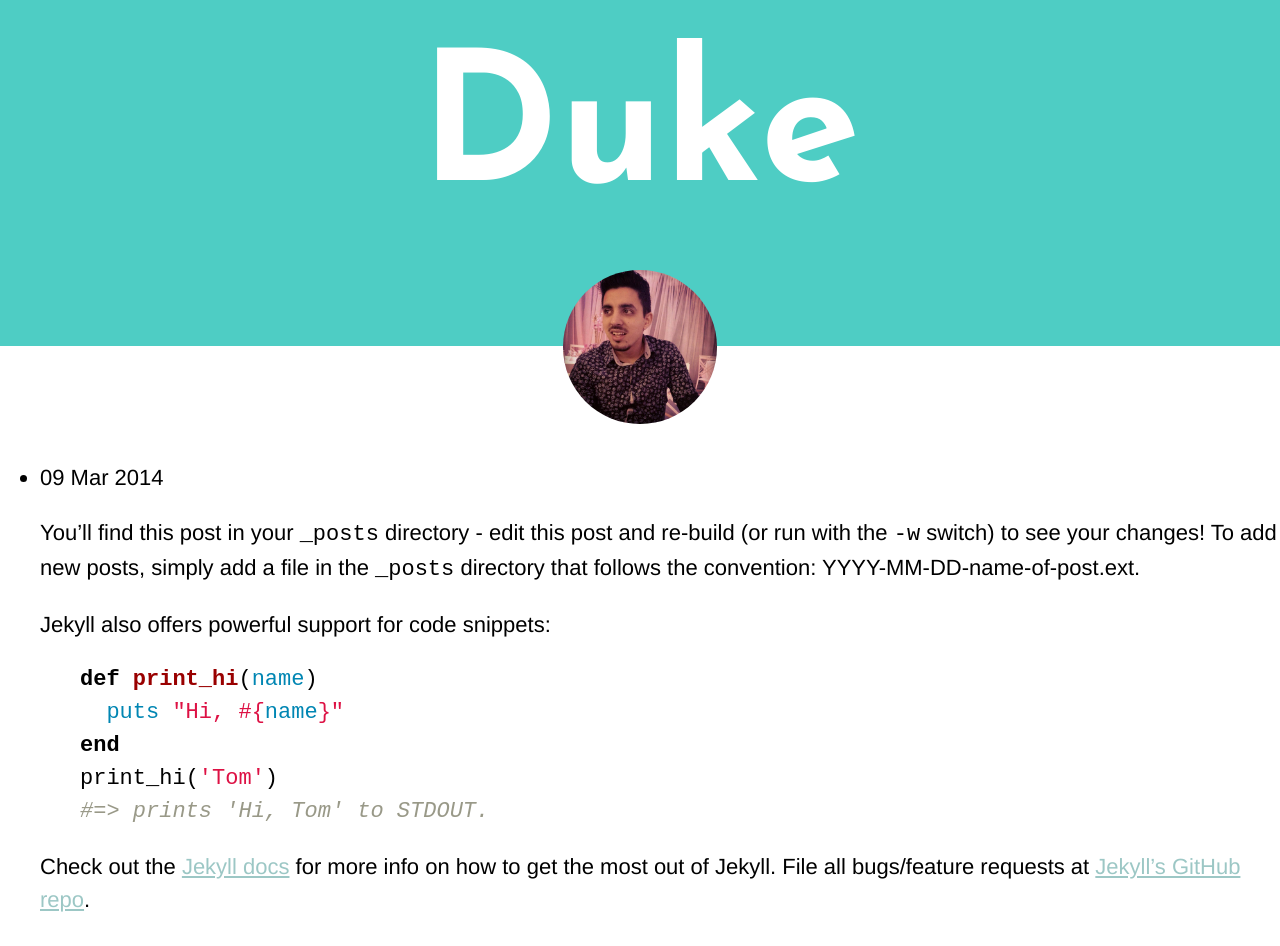
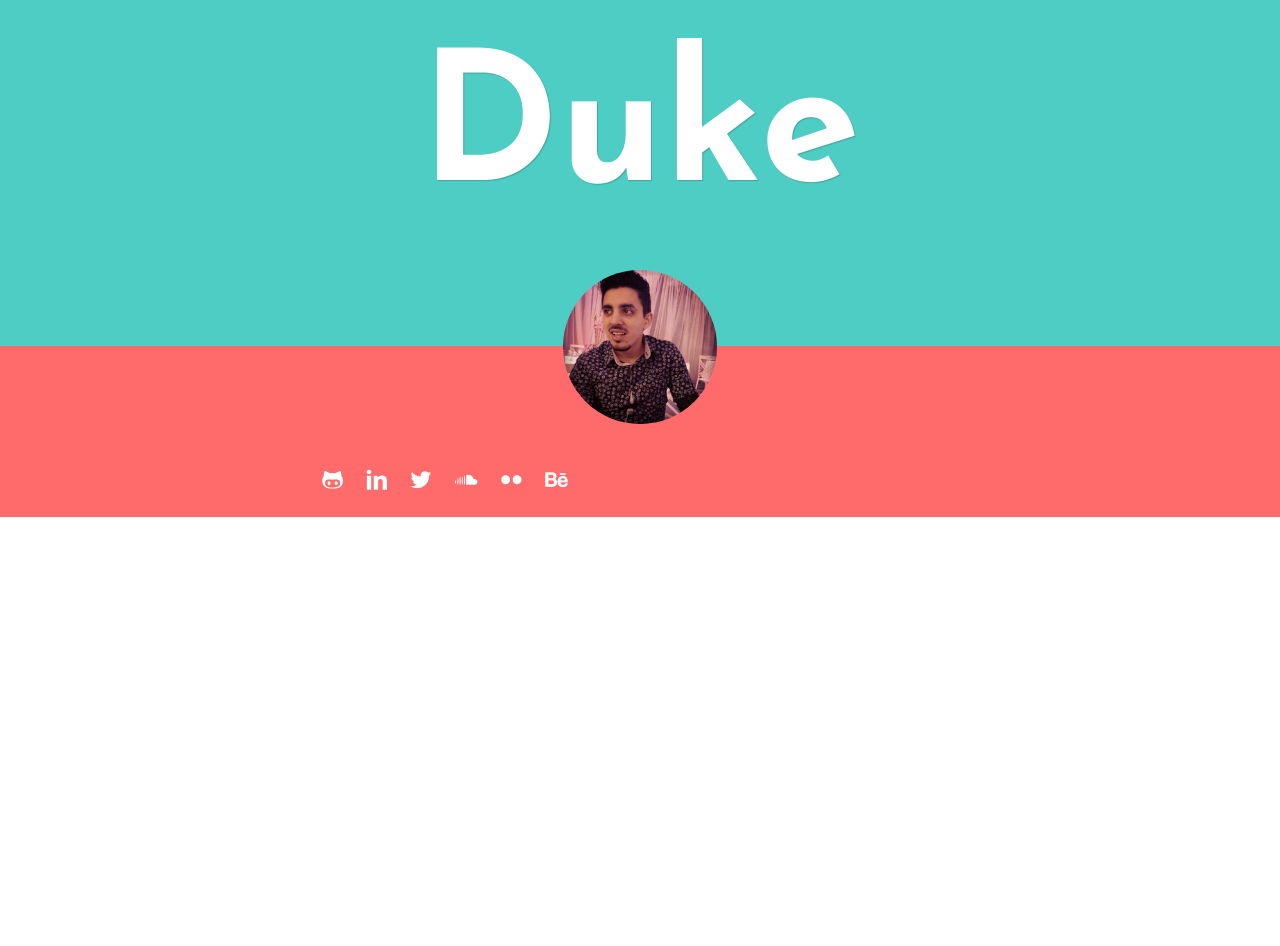
Before and after one commit to dukex/dukex.github.io.old, a Jekyll site: the page built from index.html, in a window 1280 px wide. Built offline with Jekyll 4.4.1, drawn with Linux system fonts in a browser that asks for light colours; Markdown is read by kramdown in place of the engine named in the settings; after the commit the page ends 900 px from its top, so only the background shows below that.

Commit message:
improved profile

```diff
--- a/_config.yml
+++ b/_config.yml
@@ -1,3 +1,3 @@
-name: Your New Jekyll Site
+name: Duke
 markdown: redcarpet
 pygments: true
--- a/css/main.css
+++ b/css/main.css
@@ -1,4 +1,14 @@
-/*! normalize.css v3.0.0 | MIT License | git.io/normalize */
+@font-face {
+    font-family: 'Entypo Social';
+    src: url('entypo-social.eot');
+    src: url('entypo-social.eot?#iefix') format('embedded-opentype'),
+         url('entypo-social.woff') format('woff'),
+         url('entypo-social.ttf') format('truetype'),
+         url('entypo-social.svg#clear_sansbold') format('svg');
+    font-weight: normal;
+    font-style: normal;
+}
+
 
 /**
  * 1. Set default font family to sans-serif.
@@ -462,6 +472,7 @@ header h1 {
   font-size: 180px;
   font-size: 18.0rem;
   font-family: "Josefin Sans", sans-serif;
+  text-shadow: 1px 1px 1px #41a7a0;
 }
 
 header img {
@@ -472,8 +483,37 @@ header img {
   margin-bottom: -7%;
 }
 
+#links {
+  margin: 0;
+  padding: 10.0rem 25% 0;
+  background: #FF6B6B;
+  font-size: 2.0rem;
+  list-style: none;
+  overflow: hidden;
+}
+
+#links li {
+  float: left;
+  margin-right: 3%;
+}
+
+#links li a {
+  color: #FFF;
+  font-family: "Entypo Social";
+  font-size: 45px;
+  text-decoration: none;
+  font-weight: normal;
+}
+
+#links li a span{
+  text-indent: -90000px;
+  display: block;
+  font-size: 2px;
+}
+
 #posts {
   margin-top: 115px;
+  padding: 0 25%;
 }
 
 #posts li {
--- a/index.html
+++ b/index.html
@@ -1,7 +1,47 @@
 ---
 layout: default
-title: Your New Jekyll Site
+title: Duke's Website
 ---
+
+<ul id="links">
+  <li>
+    <a href="http://github.com/dukex">
+      &#62208;
+      <span>Github</span>
+    </a>
+  </li>
+  <li>
+    <a href="http://www.linkedin.com/in/dukex">
+      &#62232;
+      <span>LinkedIn</span>
+    </a>
+  </li>
+  <li>
+    <a href="http://twitter.com/_dukex">
+      &#62217;
+      <span>Twitter</span>
+    </a>
+  </li>
+  <li>
+    <a href="https://soundcloud.com/dukex">
+      &#62280;
+      <span>Soundcloud</span>
+    </a>
+  </li>
+  <li>
+    <a href="http://www.flickr.com/photos/dukekhaos/">
+      &#62211;
+      <span>Flickr</span>
+    </a>
+  </li>
+  <li>
+    <a href="http://behance.net/dukex">
+      &#62286;
+       <span>Behance</span>
+    </a>
+  </li>
+</ul>
+
 
 <ul id="posts">
   {% for post in site.posts %}
```
Also changed, not shown: _posts/2014-03-09-welcome-to-jekyll.markdown (deleted, +0 -24 lines), css/entypo-social.svg (added), css/entypo-social.ttf (added), css/entypo-social.woff (added), 1 other file. Lines whose indentation alone changed are shown as unchanged.
